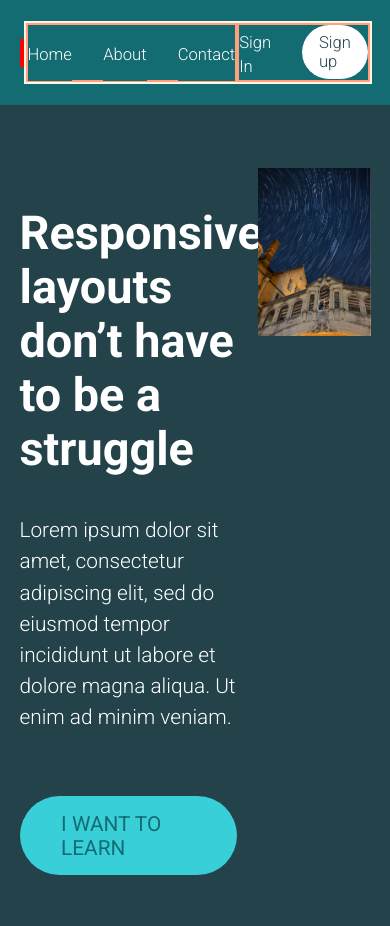
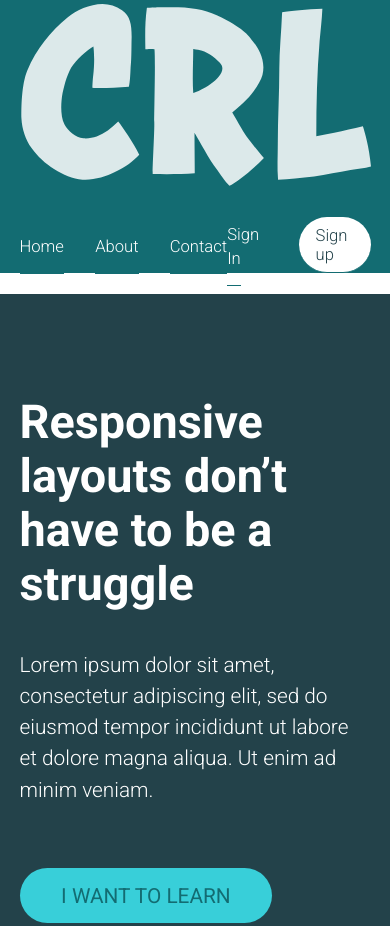
Before and after one commit to ssnadtochii/KP-lessons, a plain HTML site: page challenge02/index.html in a window 390 px wide. Shown: the top 926 px of the page. Drawn offline with Linux system fonts and the light colour scheme.

Commit message:
media-queries adjustments

```diff
--- a/challenge02/index.html
+++ b/challenge02/index.html
@@ -3,7 +3,7 @@
 <head>
     <meta charset="UTF-8">
     <meta name="viewport" content="width=device-width, initial-scale=1.0">
-    <title>Day 01</title>
+    <title>Challenge #2</title>
 
     <link rel="stylesheet" href="style.css">
     <link rel="preconnect" href="https://fonts.googleapis.com">
--- a/challenge02/style.css
+++ b/challenge02/style.css
@@ -42,13 +42,11 @@ p {
   display: flex;
   justify-content: space-between;
   flex-grow: 1;
-  border: 2px solid oldlace;
 }
 
 .logo {
   align-self: center;
   text-decoration: none;
-  border: 2px solid red;
 }
 
 .nav__list {
@@ -58,8 +56,6 @@ p {
   display: flex;
   gap: 1.5em;
   align-items: center;
-
-  border: 2px solid lightsalmon;
 }
 
 .nav__list--primary {
@@ -79,7 +75,6 @@ p {
 }
 
 .nav__link:hover {
-  /* border-top: 1px solid #ffffff; */
   border-bottom: 1px solid #fff;
   padding: 6px 0;
 }
@@ -106,7 +101,6 @@ p {
   width: 90%;
   max-width: 1140px;
   margin: 0 auto;
-  /* border: 1px solid pink; */
 }
 
 .hero {
@@ -120,13 +114,11 @@ p {
 
 .hero__text {
   width: 62%;
-  /* border: 1px solid aliceblue; */
 }
 
 .hero__img {
   width: 32%;
   align-self: flex-start;
-  /* border: 1px solid #38CFD9; */
 }
 
 .hero__text p {
@@ -181,3 +173,20 @@ p {
 
   padding: 1em;
 }
+
+@media (max-width: 800px) {
+  .row {
+    display: block;
+  }
+
+  .hero__text,
+  .hero__img,
+  .primary-content,
+  .sidebar {
+    width: 100%;
+  }
+
+  .hero__img {
+    margin-top: 5rem;
+  }
+}
--- a/challenge03/style.css
+++ b/challenge03/style.css
@@ -48,14 +48,14 @@ p {
     background-color: #F3EED9;
 }
 
-.hero-text {
+.hero__text {
     width: 50%;
     margin: 0 auto;
     padding: 22rem 0;
     text-align: center;
 }
 
-.hero-text p {
+.hero__text p {
     text-transform: uppercase;
     font-weight: 300;
     font-size: 1.8rem;
@@ -63,6 +63,7 @@ p {
 }
 
 .container {
+    width: 85%;
     max-width: 1140px;
     margin: 0 auto;
 }
@@ -103,3 +104,21 @@ p {
     background-color: #824936;
     padding: 10em 0;
 }
+
+@media (max-width: 800px) {
+    h1 {
+        font-size: 4rem;
+    }
+
+    .row {
+        display: block;
+    }
+
+    .col {
+        width: 100%;
+    }
+
+    .hero__text p {
+        font-size: 1.6rem;
+    }
+}
```
Also changed, not shown: challenge03/index.html (+7 -7 lines).
